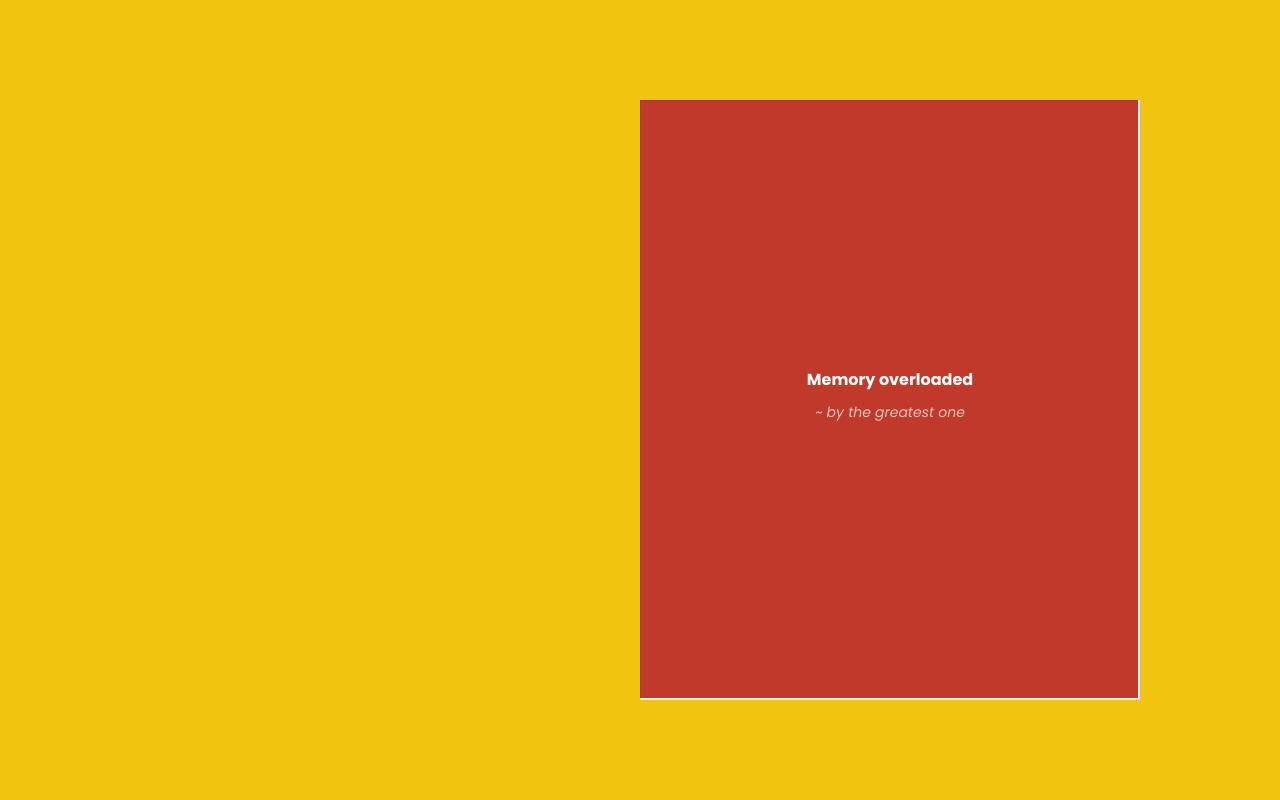
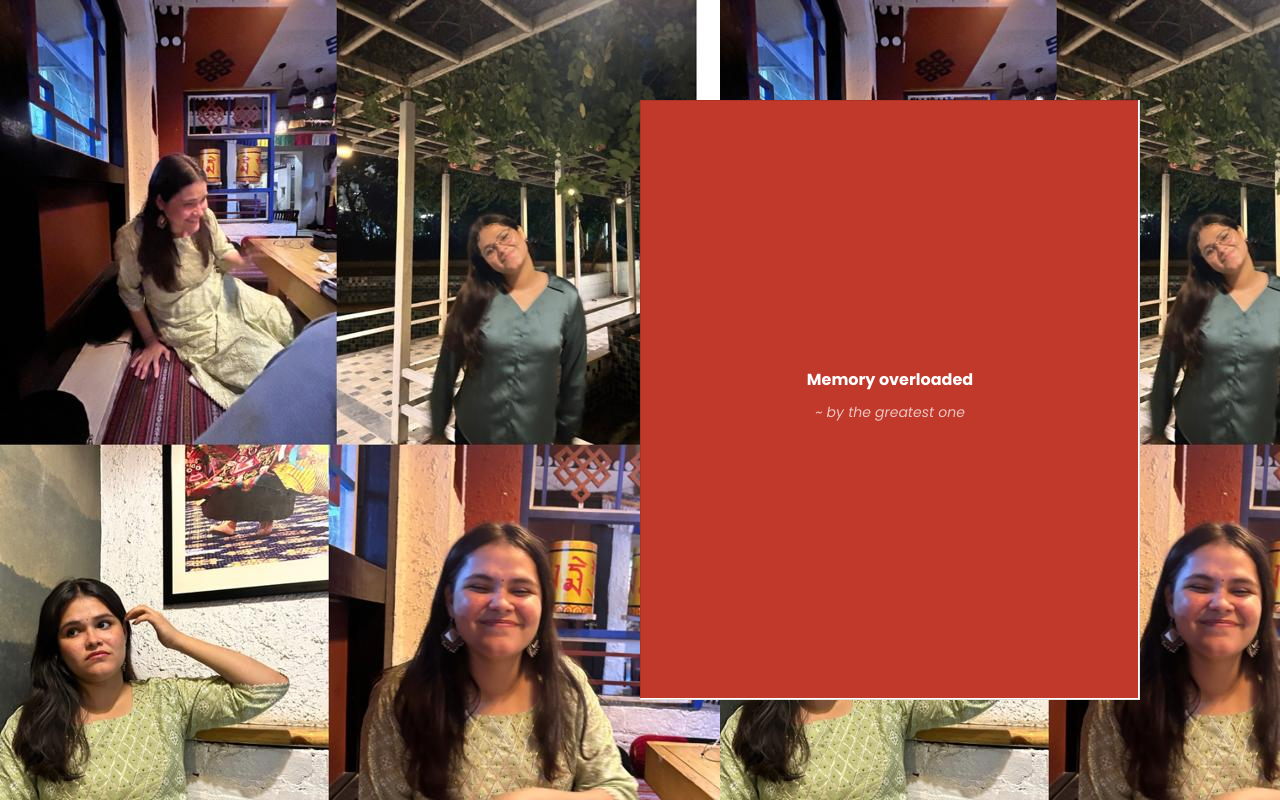
Before and after one commit to psycopathic/flipper, a plain HTML site: page index.html in a window 1280 px wide. Drawn offline with Linux system fonts and the light colour scheme.

Commit message:
background

```diff
--- a/style.css
+++ b/style.css
@@ -8,12 +8,12 @@
 }
 
 body {
+    background-image: url('./images/anushree.jpg');
     display: grid;
     place-content: center;
     height: 100vh;
     width: 100vw;
 	overflow: hidden;
-	background: #f1c40f;
 }
 
 .flipbook {
```
Also changed, not shown: images/anushree.jpg (added).
